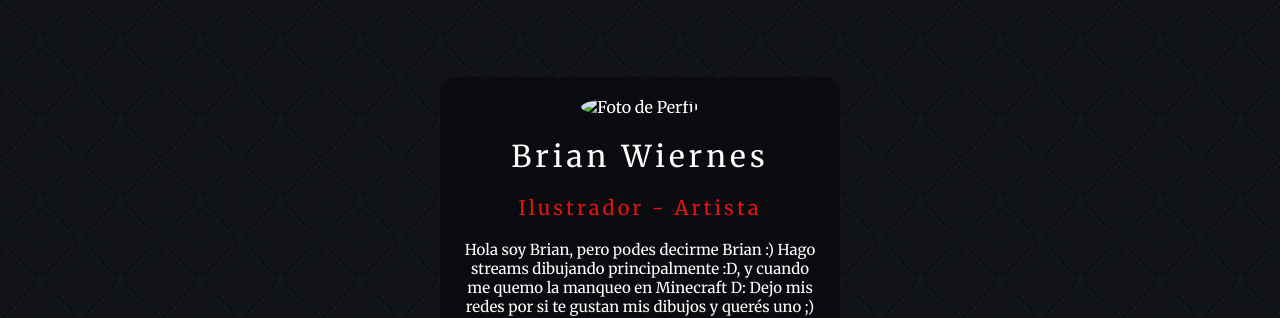
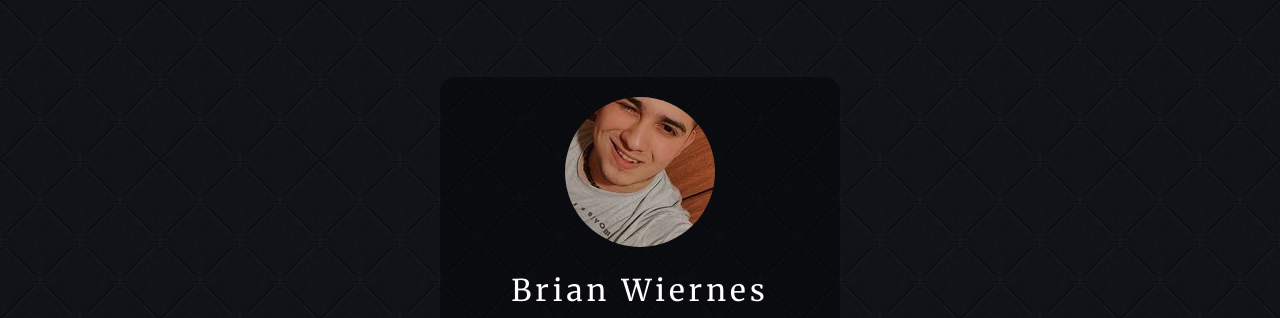
Before and after one commit to WilliamWiernes/BrianWiernes, a plain HTML site: page index.html in a window 1280 px wide. Shown: the top 318 px of the page. Drawn offline with Linux system fonts and the light colour scheme; the site is published under a folder, as on GitHub Pages, so addresses that start at the root find nothing; a web font is replaced by a local one.

Commit message:
Update index.html

```diff
--- a/index.html
+++ b/index.html
@@ -21,7 +21,7 @@
         <section class="tarjeta">
 
             <!-- Foto de Perfil -->
-            <img src="/img/fotoperfil.jpg" alt="Foto de Perfil" class="ftperfil">
+            <img src="img/fotoperfil.jpg" alt="Foto de Perfil" class="ftperfil">
 
             <!-- Nombre -->
             <h1>Brian Wiernes</h1>
```
